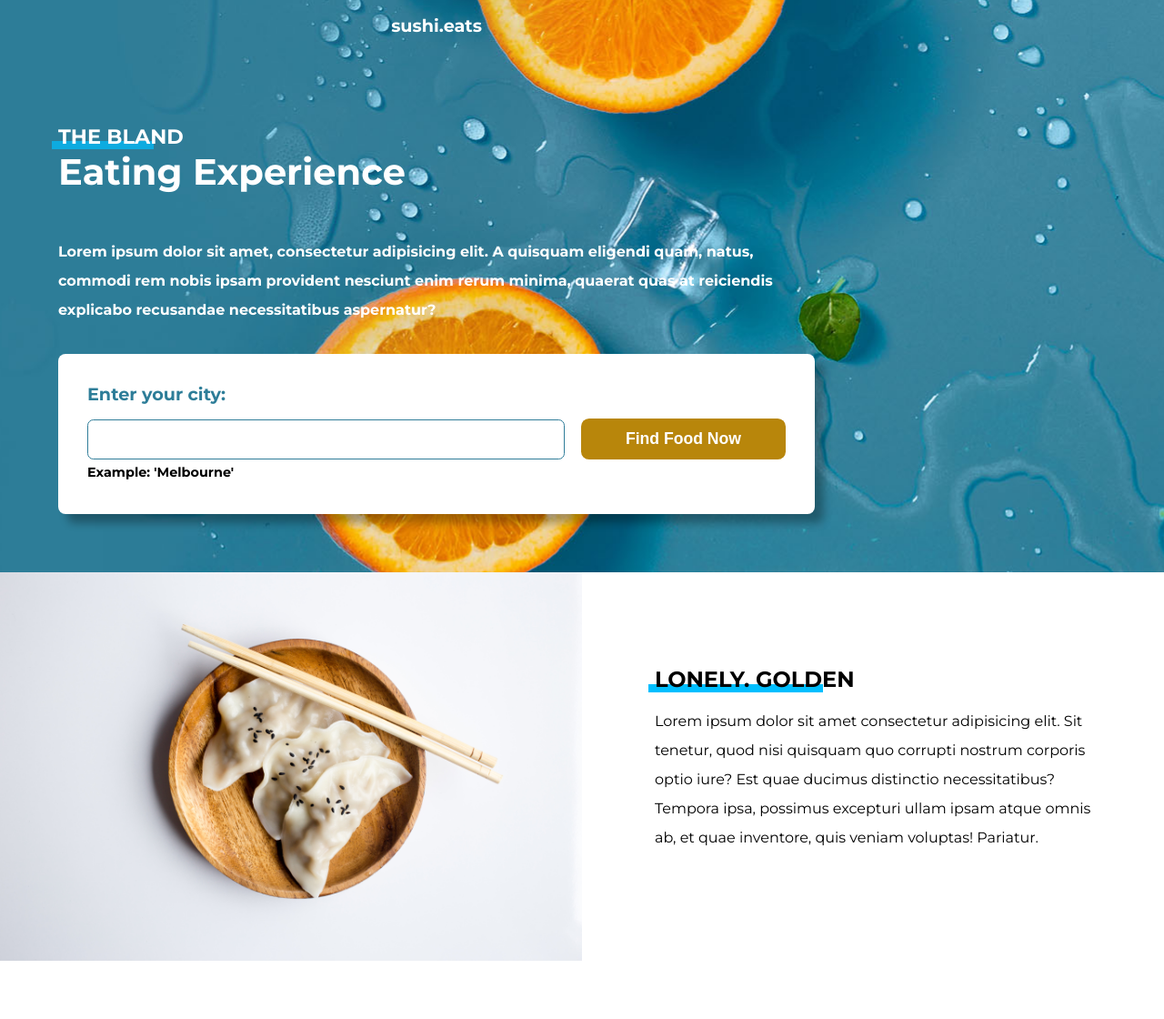
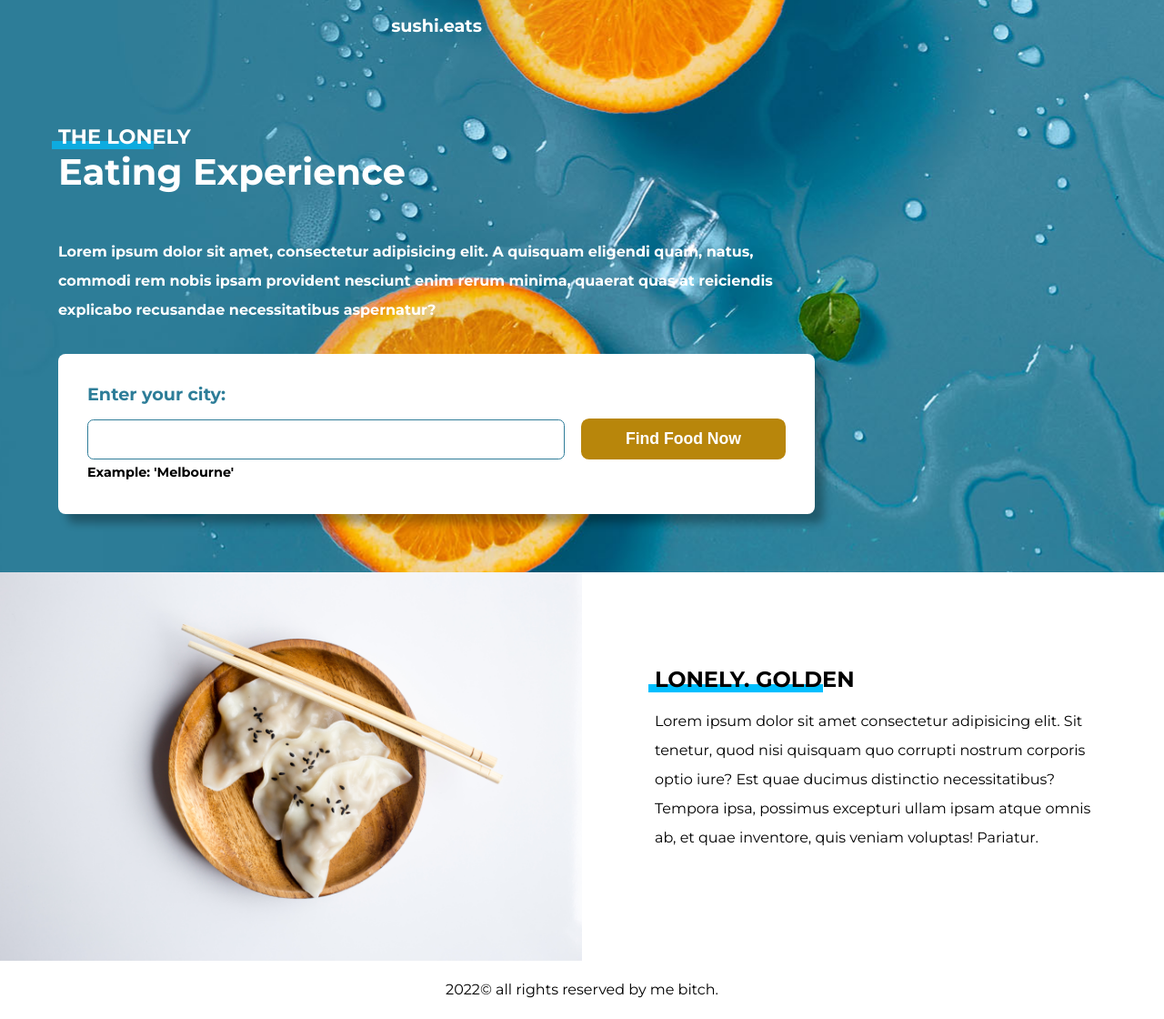
Before and after one commit to Justtejas/FrontendProject, a plain HTML site: page Index.html in a window 1280 px wide. Shown: the whole page at 91% size. Before the commit the page ends 1056 px from the top, so only its background shows below. Drawn offline with Linux system fonts and the light colour scheme.

Commit message:
Minor changes done in the content and added footer

```diff
--- a/Index.html
+++ b/Index.html
@@ -6,6 +6,7 @@
     <meta name="viewport" content="width=device-width, initial-scale=1.0">
     <title>Lord Sushi</title>
     <link rel="stylesheet" href="css/main.css">
+    <link rel="icon" href="images/logo.jpg">
 </head>
 <body>
     <div class="overlay" id="overlay">
@@ -17,7 +18,7 @@
                 <a href="#">sushi.eats</a>
             </header>
 
-            <h1><span>The Bland</span> Eating Experience</h1>
+            <h1><span>The Lonely</span> Eating Experience</h1>
 
             <p>Lorem ipsum dolor sit amet, consectetur adipisicing elit. A quisquam eligendi quam, natus, commodi rem nobis ipsam provident nesciunt enim rerum minima, quaerat quas at reiciendis explicabo recusandae necessitatibus aspernatur?</p>
 
@@ -25,7 +26,7 @@
                 <form action="">
                     <div class="form-left">
                         <label for="city">Enter your city:</label>
-                        <input type="text" name="city" id="city">
+                        <input type="text" name="city" id="city" required>
                         <p>Example: 'Melbourne'</p>
                     </div>
                     <input type="button" value="Find Food Now" id="action-btn">
@@ -42,7 +43,13 @@
         <img src="images/food.jpg" alt="Picture of food in bowl">
     </section>
 
+    <footer>
+        <p><span class="far fa-copyright year"></span>&copy; all rights reserved by me bitch.</p>
+    </footer>
+
     <script>
+        const year = document.querySelector('.year');
+        year.innerHTML = new Date().getFullYear();
         let btn = document.getElementById('action-btn');
         let overlay = document.getElementById('overlay');
         btn.addEventListener('click',() => {
--- a/css/main.css
+++ b/css/main.css
@@ -168,6 +168,11 @@ p{
     animation: overlay 3s forwards;
 }
 
+footer{
+    text-align: center;
+    margin: 0;
+}
+
 @media (min-width:730px){
 
         section{
```
Also changed, not shown: images/logo.jpg (added).
